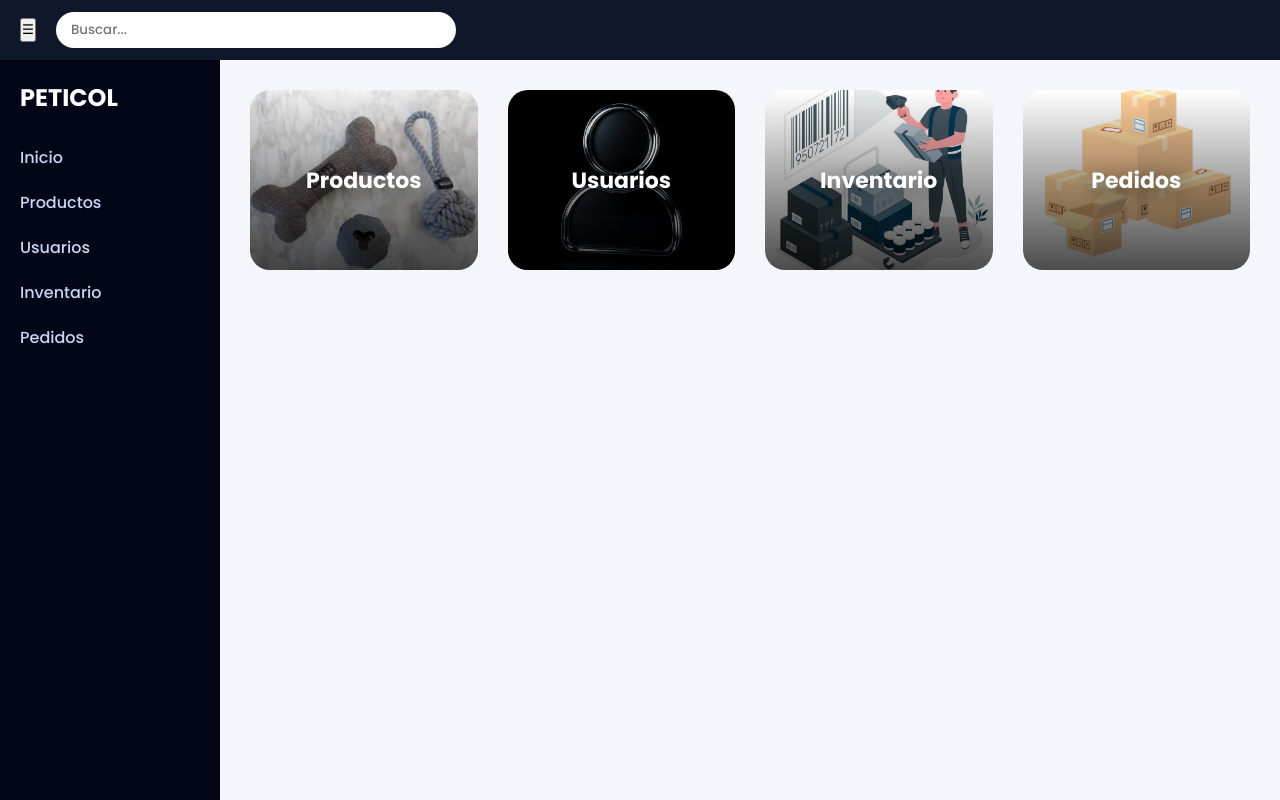
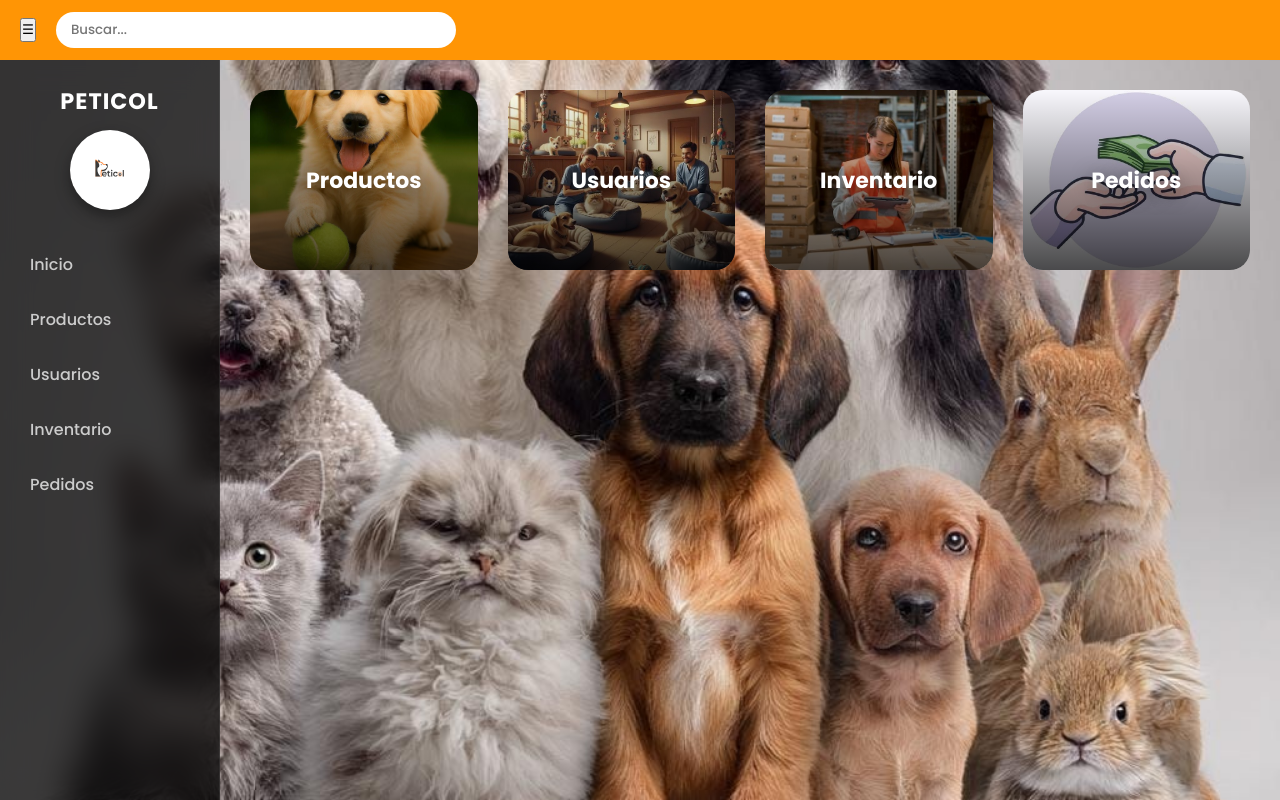
Before and after one commit to peticol2026/vet, a website: page indexAdmin.html in a window 1280 px wide. Drawn offline with Linux system fonts and the light colour scheme.

Commit message:
cambios admin

```diff
--- a/css/admin.css
+++ b/css/admin.css
@@ -5,21 +5,44 @@
   font-family: 'Poppins', sans-serif;
 }
 
+.content {
+  background: transparent;
+  position: relative;
+  z-index: 1;
+}
+
+
+body::before {
+  content: "";
+  position: fixed;
+  inset: 0;
+
+  background-image: url("../assets/imagenes/fondodomestico.jpg");
+  background-size: cover;
+  background-position: center;
+  background-repeat: no-repeat;
+
+  z-index: -2;
+}
+
+
 body {
-  background: #f4f6f9;
+  background: none;
 }
+
+
 
 /* ===============================
    NAVBAR
 ================================ */
 .navbar {
   height: 60px;
-  background: #0f172a;
+  background: #ff9505;
   display: flex;
   align-items: center;
   padding: 0 20px;
   gap: 20px;
-  color: white;
+  color: #fdf0d5;
 }
 
 .navbar input {
@@ -47,32 +70,106 @@ body {
   left: 0;
   width: 220px;
   height: calc(100vh - 60px);
-  background: #020617;
-  padding: 20px;
+
+  /* 🔥 Fondo negro elegante translúcido */
+  background: rgba(10, 10, 10, 0.75);
+  backdrop-filter: blur(14px);
+
+  padding: 24px 20px;
   transition: transform 0.4s ease;
   z-index: 100;
+
+  /* Detalle sutil */
+  border-right: 1px solid rgba(255, 255, 255, 0.08);
 }
 
+/* LOGO / TÍTULO */
 .sidebar h2 {
-  color: white;
-  margin-bottom: 20px;
+  color: #ffffff;
+  margin-bottom: 28px;
+  font-size: 1.4rem;
+  letter-spacing: 1px;
+  font-weight: 600;
 }
 
+/* LINKS */
 .sidebar a {
-  display: block;
-  color: #cbd5f5;
-  padding: 10px 0;
+  display: flex;
+  align-items: center;
+  gap: 10px;
+
+  color: rgba(255, 255, 255, 0.75);
+  padding: 12px 10px;
+  margin-bottom: 6px;
+
   text-decoration: none;
-  transition: color 0.3s;
+  border-radius: 10px;
+
+  transition: all 0.3s ease;
 }
 
+/* HOVER */
 .sidebar a:hover {
-  color: #38bdf8;
+  background: rgba(255, 183, 3, 0.15);
+  color: #ffb703;
+  transform: translateX(6px);
 }
 
+/* ACTIVO (opcional) */
+.sidebar a.active {
+  background: rgba(255, 183, 3, 0.25);
+  color: #ffb703;
+  font-weight: 500;
+}
+
+.sidebar-brand {
+  display: flex;
+  flex-direction: column;
+  align-items: center;
+  gap: 12px;
+  margin-bottom: 30px;
+}
+
+.sidebar-brand h2 {
+  margin: 0;
+  font-size: 1.4rem;
+  letter-spacing: 1px;
+}
+
+.sidebar-brand img {
+  width: 80px;                 /* tamaño controlado */
+  height: 80px;
+  object-fit: contain;
+
+  background: #ffffff;         /* fondo blanco */
+  border-radius: 50%;          /* redondo */
+  padding: 10px;               /* aire interno */
+
+  box-shadow:
+    0 6px 15px rgba(0,0,0,0.4);
+
+  transition: transform 0.3s ease;
+}
+
+.sidebar-brand img:hover {
+  transform: scale(1.05);
+}
+
+
+
+
+/* OCULTA */
 .sidebar.hidden {
   transform: translateX(-100%);
 }
+
+/* MOBILE */
+@media (max-width: 768px) {
+  .sidebar {
+    width: 240px;
+  }
+}
+
 
 /* ===============================
    CONTENT
--- a/indexAdmin.html
+++ b/indexAdmin.html
@@ -20,35 +20,42 @@
 
 <!-- SIDEBAR -->
 <aside id="sidebar" class="sidebar">
-  <h2>PETICOL</h2>
+
+  <div class="sidebar-brand">
+    <h2>PETICOL</h2>
+    <img src="./assets/imagenes/logo.svg" alt="Logo Peticol">
+  </div>
+
   <a href="#">Inicio</a>
   <a href="#">Productos</a>
   <a href="#">Usuarios</a>
   <a href="#">Inventario</a>
   <a href="#">Pedidos</a>
+
 </aside>
+
 
 <!-- CONTENIDO -->
 <main class="content">
   <section class="cards">
 
     <div class="card" data-link="productos.html">
-      <img src="./assets/cards/productos.jpg">
+      <img src="./assets/imagenes/productos2.jpg">
       <div class="card-text">Productos</div>
     </div>
 
     <div class="card" data-link="usuarios.html">
-      <img src="./assets/cards/usuarios.jpg">
+      <img src="./assets/cards/usuarios3.jpg">
       <div class="card-text">Usuarios</div>
     </div>
 
     <div class="card" data-link="inventario.html">
-      <img src="./assets/cards/inventario.jpg">
+      <img src="./assets/cards/inventario2.jpg">
       <div class="card-text">Inventario</div>
     </div>
 
     <div class="card" data-link="pedidos.html">
-      <img src="./assets/cards/pedidos.jpg">
+      <img src="./assets/cards/pedidos2.jpg">
       <div class="card-text">Pedidos</div>
     </div>
 
```
Also changed, not shown: assets/cards/inventario2.jpg (added), assets/cards/pedidos2.jpg (added), assets/cards/usuarios2.jpg (added), assets/cards/usuarios3.jpg (added), assets/imagenes/fondodomestico.jpg (added), assets/imagenes/productos2.jpg (added).
